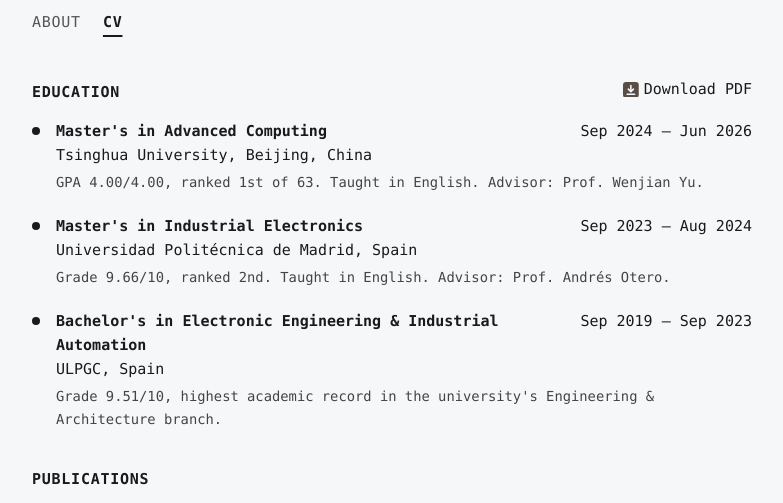
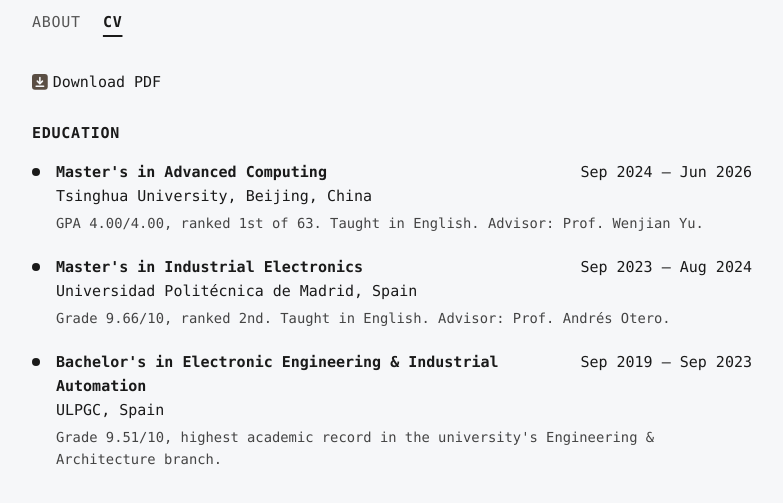
Before and after one commit to HectorRguez/hectorrguez.github.io, a website: page public/cv/index.html in a window 1280 px wide. Shown: the part 201-704 px from the top of the page, without its empty margins (248-1031 px from the left). Drawn offline with Linux system fonts and the light colour scheme.

Commit message:
Shorter bio with PhD goal, PDF link above Education, capacitor favicon
- About: solvers and CapBench on separate lines; PhD aim (Fall 2027)
- CV: Download PDF on its own line above Education
- Favicon: minimal capacitor symbol, black in light mode, white in dark mode

Co-Authored-By: Claude Opus 5.5 <noreply@anthropic.com>

```diff
--- a/public/cv/index.html
+++ b/public/cv/index.html
@@ -92,8 +92,8 @@
   nav.tabs a { text-decoration: none; text-transform: uppercase; letter-spacing: 0.05em; color: #555; }
   nav.tabs a:hover { color: #1a1a1a; }
   nav.tabs a[aria-current="page"] { color: #1a1a1a; font-weight: bold; text-decoration: underline; text-underline-offset: 8px; text-decoration-thickness: 2px; }
-  .cv-head { display: flex; justify-content: space-between; align-items: baseline; gap: 16px; margin-top: 2.5em; margin-bottom: 1em; }
-  .cv-head h2 { margin: 0; }
+  .cv-download { margin-top: 2em; }
+  h2.first { margin-top: 1.6em; }
   .pdf-link { color: #1a1a1a; }
   .pub-links { margin-top: 4px; font-size: 0.92em; }
   .light-dots li { position: relative; padding-left: 24px; }
@@ -114,7 +114,8 @@
 </header>
 <nav class="tabs"><a href="../">About</a><a href="../cv/" aria-current="page">CV</a></nav>
 
-<div class="cv-head"><h2>Education</h2><a class="ref-link pdf-link" href="../Hector-Rodriguez-Rodriguez-CV.pdf"><svg class="ic" viewBox="0 0 16 16" aria-hidden="true"><rect width="16" height="16" rx="3" fill="#5A4E44"/><g fill="none" stroke="#f6f7f9" stroke-width="1.6" stroke-linecap="round" stroke-linejoin="round"><path d="M8 3.6v6"/><path d="M5.4 7.2 8 9.8l2.6-2.6"/><path d="M4.2 12.4h7.6"/></g></svg>Download PDF</a></div>
+<div class="cv-download"><a class="ref-link pdf-link" href="../Hector-Rodriguez-Rodriguez-CV.pdf"><svg class="ic" viewBox="0 0 16 16" aria-hidden="true"><rect width="16" height="16" rx="3" fill="#5A4E44"/><g fill="none" stroke="#f6f7f9" stroke-width="1.6" stroke-linecap="round" stroke-linejoin="round"><path d="M8 3.6v6"/><path d="M5.4 7.2 8 9.8l2.6-2.6"/><path d="M4.2 12.4h7.6"/></g></svg>Download PDF</a></div>
+<h2 class="first">Education</h2>
 
 <div class="item entry">
   <div class="bullet"></div>
```
Also changed, not shown: public/index.html (+3 -2 lines), public/favicon.svg.
